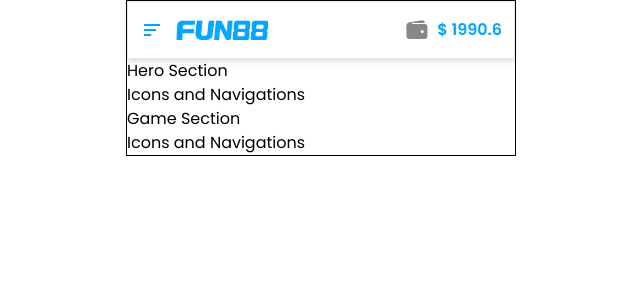
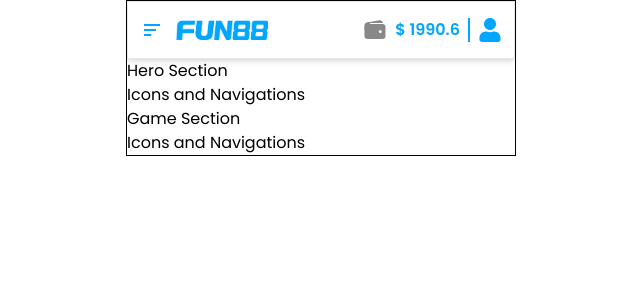
Before and after one commit to bryancastillo10/frontend-mock-exam, a React (Vite) app: page / in a window 1280 px wide. Shown: the top 300 px of the page, without its empty margins (319-959 px from the left). Built offline with nearby package versions, Linux system fonts and the light colour scheme.

Commit message:
style: Navbar Section

```diff
--- a/src/components/main/Navbar.tsx
+++ b/src/components/main/Navbar.tsx
@@ -1,5 +1,6 @@
 import { BiMenuAltLeft } from "react-icons/bi";
 import { IoWallet } from "react-icons/io5";
+import { FaUser } from "react-icons/fa";
 import NavLogo from "../../assets/F1M5_Logo.png";
 
 const Navbar = () => {
@@ -12,6 +13,8 @@ const Navbar = () => {
       <div className="flex gap-2 items-center">
         <IoWallet size="24" className="text-secondary" />
         <h1 className="font-semibold text-primary">$ 1990.6</h1>
+        <hr className="h-full border border-primary" />
+        <FaUser size="24" className="text-primary" />
       </div>
     </nav>
   );
```
